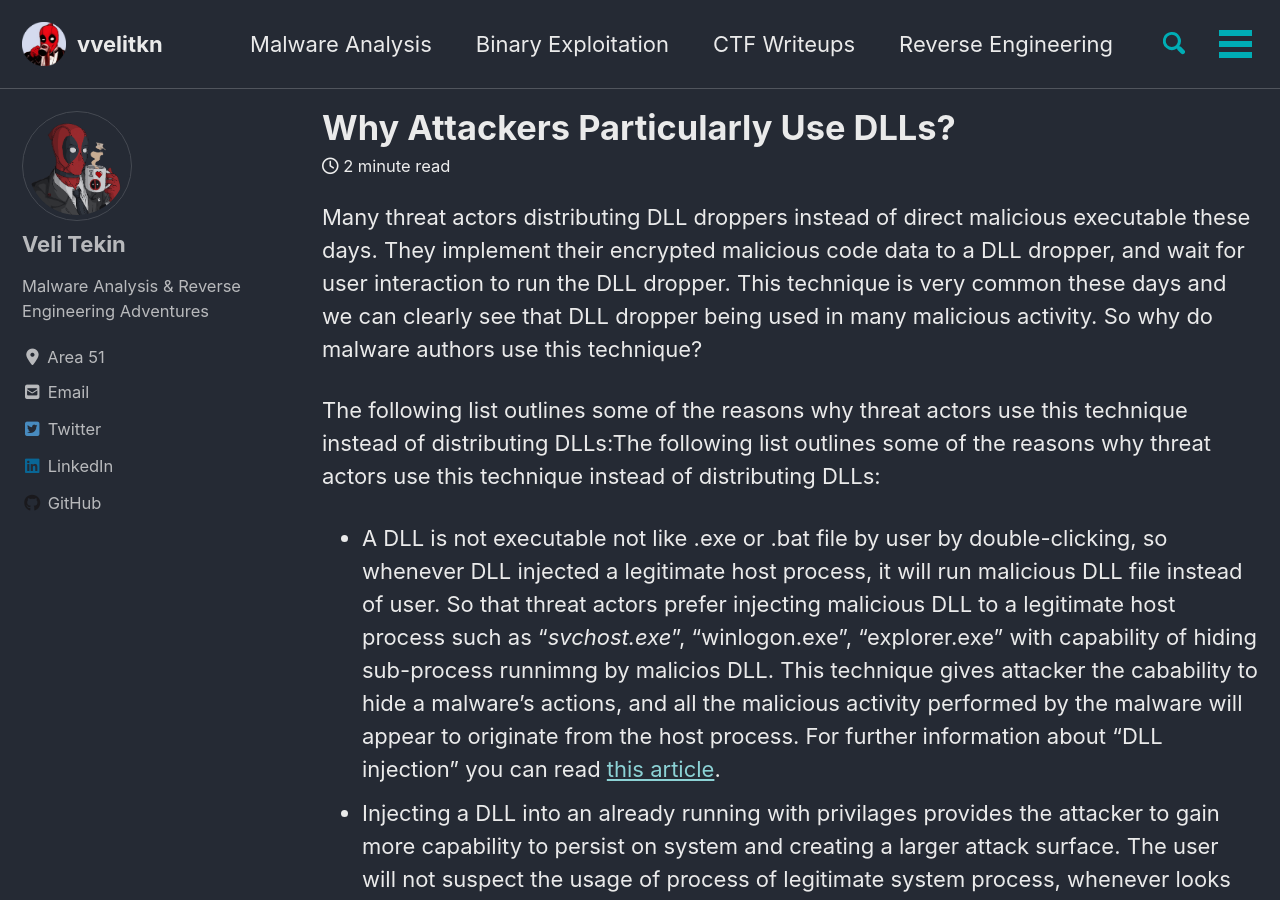
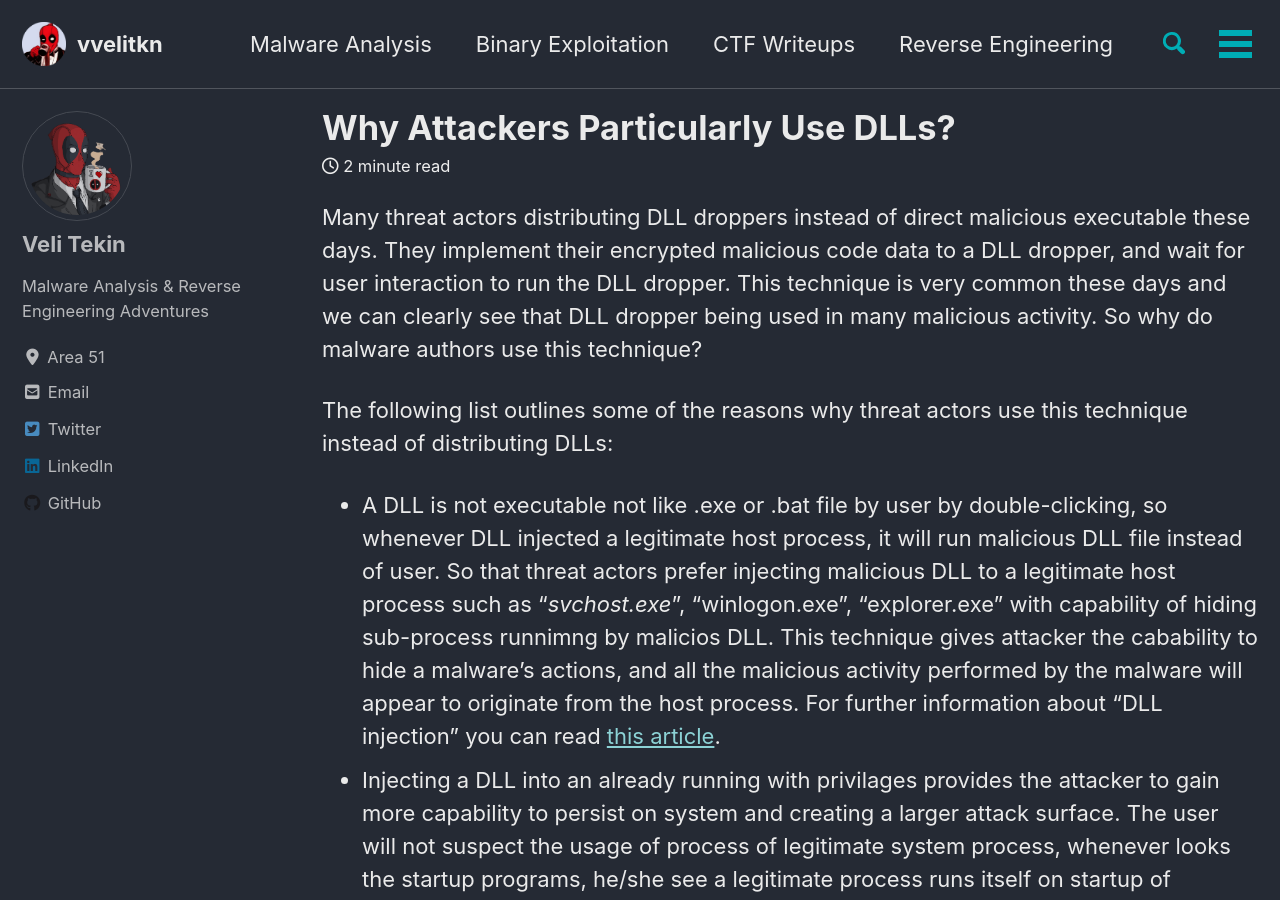
Before and after one commit to vvelitkn/vvelitkn.com, a Jekyll site: the page built from _posts/Malware-Analysis/2022-11-23-Why-attackers-particularly-use-DLLs.md, in a window 1280 px wide and 900 px high. Built offline with Jekyll 4.4.1, drawn with Linux system fonts in a browser that asks for light colours; cached includes are drawn as plain includes; nearby versions of some CDN libraries.

Commit message:
Update 2022-11-23-Why-attackers-particularly-use-DLLs.md

```diff
--- a/_posts/Malware-Analysis/2022-11-23-Why-attackers-particularly-use-DLLs.md
+++ b/_posts/Malware-Analysis/2022-11-23-Why-attackers-particularly-use-DLLs.md
@@ -10,7 +10,7 @@ categories:
 ---
 Many threat actors distributing DLL droppers instead of direct malicious executable these days. They implement their encrypted malicious code data to a DLL dropper, and wait for user interaction to run the DLL dropper. This technique is very common these days and we can clearly see that DLL dropper being used in many malicious activity. So why do malware authors use this technique?
 
-The following list outlines some of the reasons why threat actors use this technique instead of distributing DLLs:The following list outlines some of the reasons why threat actors use this technique instead of distributing DLLs:
+The following list outlines some of the reasons why threat actors use this technique instead of distributing DLLs:
 
 - A DLL is not executable not like .exe or .bat file by user by double-clicking, so whenever DLL injected a legitimate host process, it will run malicious DLL file instead of user. So that threat actors prefer injecting malicious DLL to a legitimate host process such as "*svchost.exe*", "winlogon.exe", "explorer.exe" with capability of hiding sub-process runnimng by malicios DLL. This technique gives attacker the cabability to hide a malware's actions, and all the malicious activity performed by the malware will appear to originate from the host process. For further information about "DLL injection" you can read [this article](https://vvelitkn.com/malware%20analysis/What-is-DLL-Injection/).
 - Injecting a DLL into an already running with privilages provides the attacker to gain more capability to persist on system and creating a larger attack surface. The user will not suspect the usage of process of legitimate system process, whenever looks the startup programs, he/she see a legitimate process runs itself on startup of system.
```
